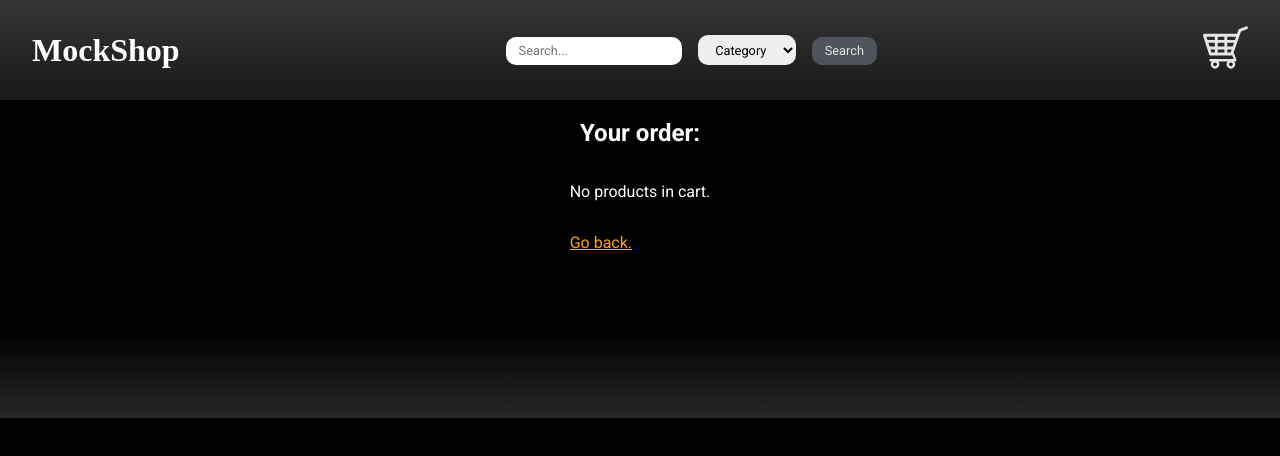
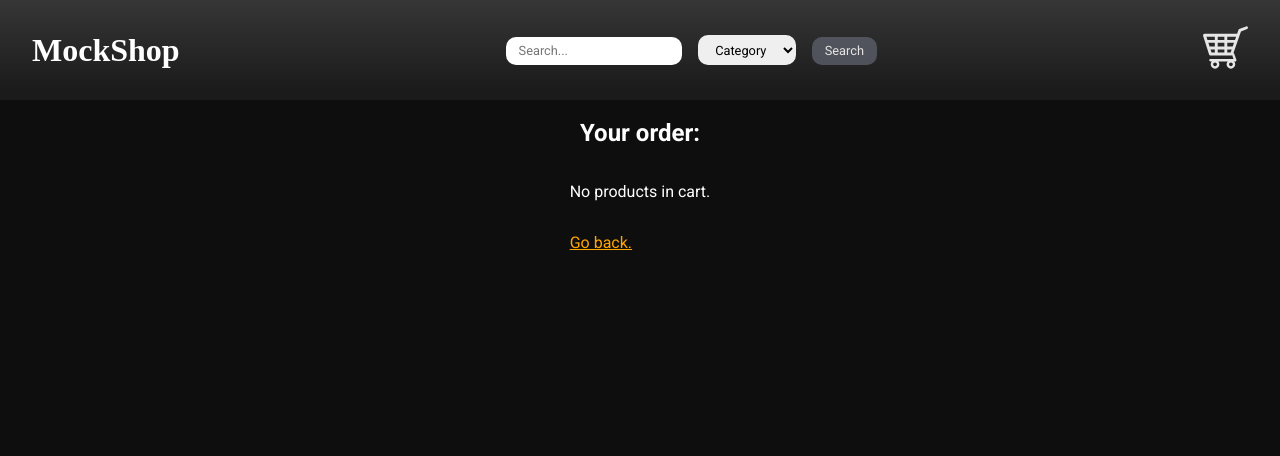
Before and after one commit to fredrikskogb/webshop, an Angular app: page /checkout in a window 1280 px wide. Shown: the top 456 px of the page. Built offline with nearby package versions, Linux system fonts and the light colour scheme; a web font is replaced by a local one.

Commit message:
added css

```diff
--- a/src/app/app.component.css
+++ b/src/app/app.component.css
@@ -351,7 +351,7 @@ template {
 }
 
 body {
-  background-color: black;
+  background-color: rgb(14, 14, 14);
   color: white;
 }
 
--- a/src/app/app.component.html
+++ b/src/app/app.component.html
@@ -1,3 +1,3 @@
 <app-header></app-header>
 <router-outlet></router-outlet>
-<app-footer></app-footer>
+<!--<app-footer></app-footer>-->
--- a/src/app/footer/footer.component.css
+++ b/src/app/footer/footer.component.css
@@ -1,4 +1,6 @@
 #footerContainer{
     height:150px;
     background: linear-gradient(to top,  #272727 0%,#00000000 60%);
+    position: relative;
+    bottom: 0;
 }
--- a/src/app/footer/footer.component.html
+++ b/src/app/footer/footer.component.html
@@ -1 +1 @@
-<div id="footerContainer"></div>
+<footer id="footerContainer"></footer>
--- a/src/app/single-movie-presentation/single-movie-presentation.component.css
+++ b/src/app/single-movie-presentation/single-movie-presentation.component.css
@@ -8,9 +8,6 @@
     height: 300px;
     width: 192px;
     background-color: grey;
-}
-
-.description {
 }
 
 .descriptionContainer {
```
